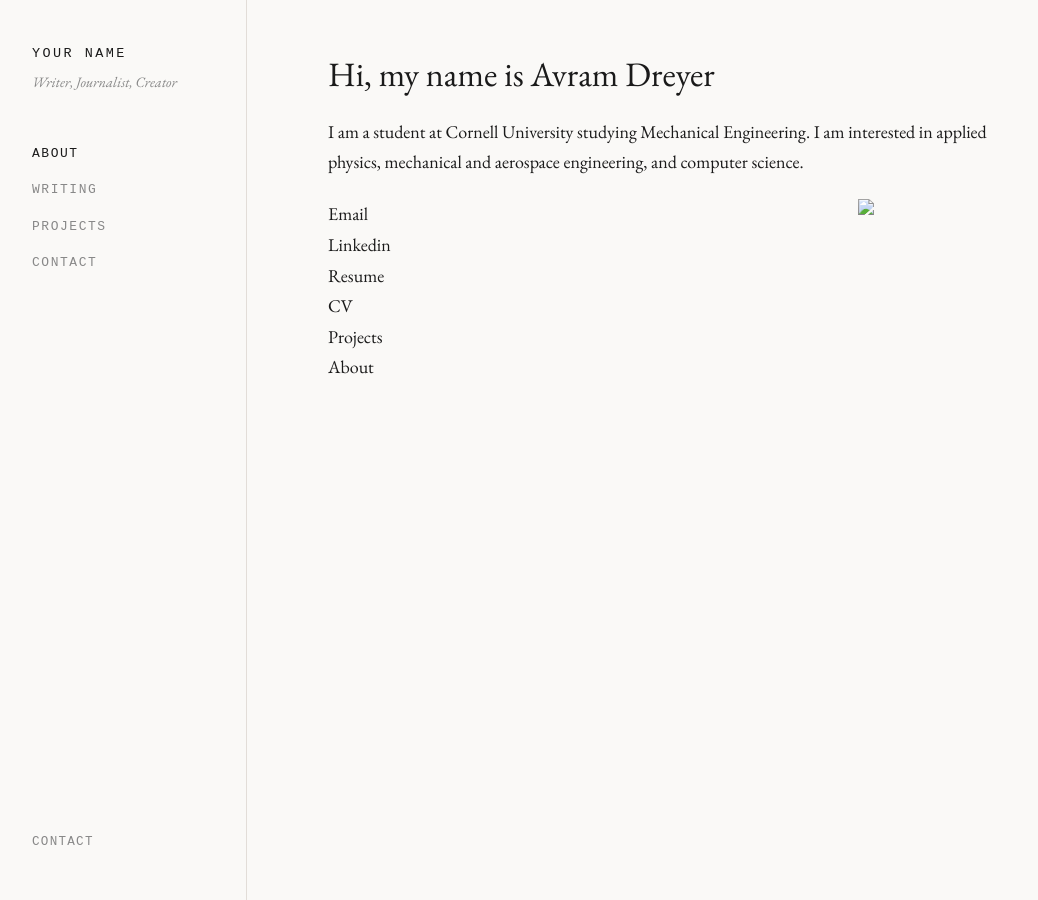
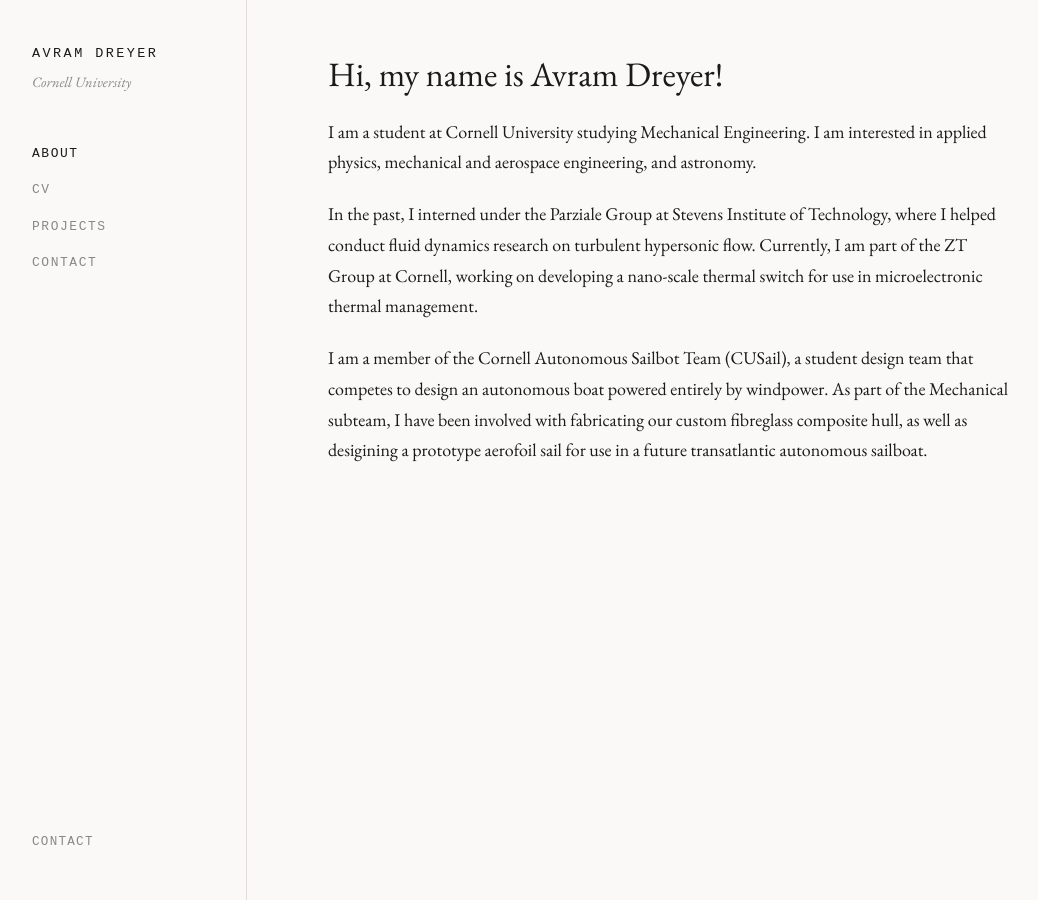
Before and after one commit to Aviboi/Aviboi.github.io, a Jekyll site: the page built from index.md, in a window 1280 px wide. Shown: the whole page, without its empty margins (13-1051 px from the left). Built offline with Jekyll 4.4.1, drawn with Linux system fonts in a browser that asks for light colours; some web fonts are replaced.

```diff
--- a/_config.yml
+++ b/_config.yml
@@ -1,20 +1,20 @@
-title: "Your Name"
-description: "Writer, Journalist, Creator"
+title: "Avram Dreyer"
+description: "Cornell University"
 baseurl: ""
-url: "https://yourusername.github.io"
+url: "https://avramdreyer.com"
 
 # Author info
 author:
-  name: "Your Name"
-  bio: "A brief tagline or description about yourself."
-  email: "hello@yoursite.com"
+  name: "Avram Dreyer"
+  bio: "Mechanical engineering student at Cornell University interested in aerospace, mechanical design, and fluid dynamics."
+  email: "ajd335@cornell.edu"
 
 # Navigation links (sidebar)
 nav_links:
   - title: "About"
     url: "/"
-  - title: "Writing"
-    url: "/writing/"
+  - title: "CV"
+    url: "/cv/"
   - title: "Projects"
     url: "/projects/"
   - title: "Contact"
--- a/index.md
+++ b/index.md
@@ -3,14 +3,9 @@ layout: default
 title: Avram Dreyer
 ---
 
-# Hi, my name is Avram Dreyer
-I am a student at Cornell University studying Mechanical Engineering. I am interested in applied physics, mechanical and aerospace engineering, and computer science.
+# Hi, my name is Avram Dreyer!
+I am a student at Cornell University studying Mechanical Engineering. I am interested in applied physics, mechanical and aerospace engineering, and astronomy.
 
-<img align="right" src="/images/headshot.jpg" width="150">
+In the past, I interned under the Parziale Group at Stevens Institute of Technology, where I helped conduct fluid dynamics research on turbulent hypersonic flow. Currently, I am part of the ZT Group at Cornell, working on developing a nano-scale thermal switch for use in microelectronic thermal management.
 
-- <a href="email.md" target="_blank" rel="noopener noreferrer">Email</a>
-- <a href="https://www.linkedin.com/in/avramdreyer/" target="_blank" rel="noopener noreferrer">Linkedin</a>
-- <a href="images/resume.pdf" target="_blank" rel="noopener noreferrer">Resume</a>
-- <a href="images/cv.pdf" target="_blank" rel="noopener noreferrer">CV</a>
-- [Projects](/projects.md)
-- [About](/about)
+I am a member of the Cornell Autonomous Sailbot Team (CUSail), a student design team that competes to design an autonomous boat powered entirely by windpower. As part of the Mechanical subteam, I have been involved with fabricating our custom fibreglass composite hull, as well as desigining a prototype aerofoil sail for use in a future transatlantic autonomous sailboat.
```
Also changed, not shown: _pages/about.md (deleted, +0 -14 lines).
